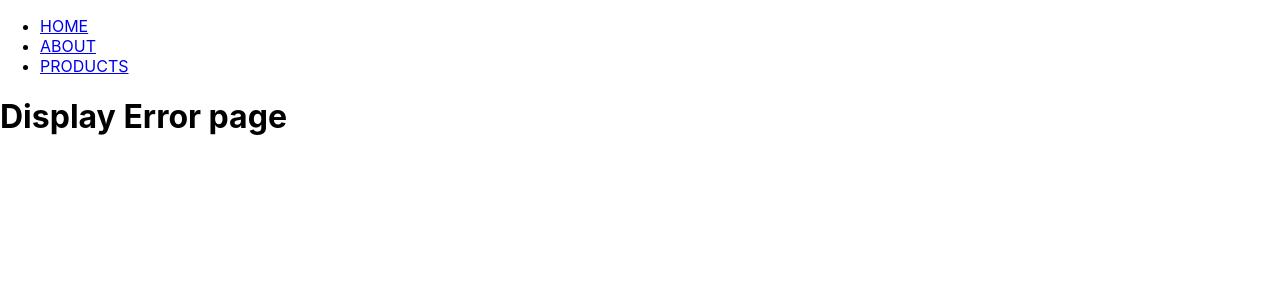
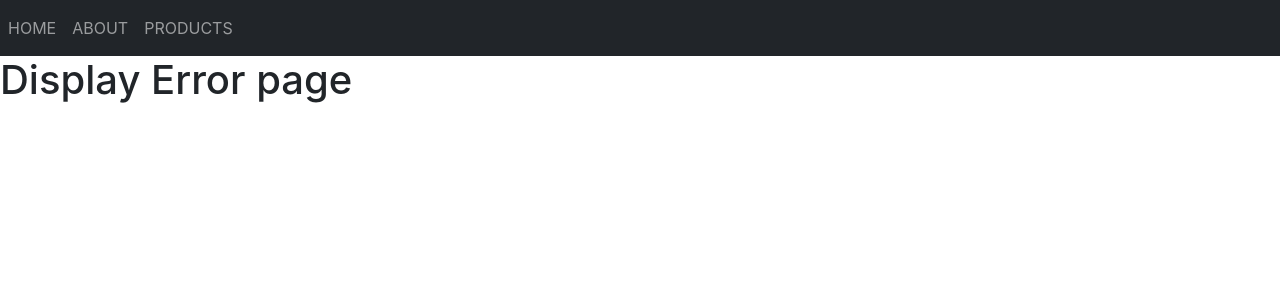
Before and after one commit to Meghna-GL/Assessment-2, a React (Create React App) app: page /LOGIN in a window 1280 px wide. Shown: the top 300 px of the page. Built offline with nearby package versions, Linux system fonts and the light colour scheme.

Commit message:
fix: Replace navbar with bootstrap navbar template and
...customised the header as per the requirement

```diff
--- a/public/index.html
+++ b/public/index.html
@@ -14,7 +14,9 @@
       manifest.json provides metadata used when your web app is installed on a
       user's mobile device or desktop. See https://developers.google.com/web/fundamentals/web-app-manifest/
     -->
+
     <link rel="manifest" href="%PUBLIC_URL%/manifest.json" />
+    <link href="https://cdn.jsdelivr.net/npm/bootstrap@5.0.2/dist/css/bootstrap.min.css" rel="stylesheet" integrity="sha384-EVSTQN3/azprG1Anm3QDgpJLIm9Nao0Yz1ztcQTwFspd3yD65VohhpuuCOmLASjC" crossorigin="anonymous">
     <!--
       Notice the use of %PUBLIC_URL% in the tags above.
       It will be replaced with the URL of the `public` folder during the build.
--- /dev/null
+++ b/src/Styling.css
@@ -0,0 +1,162 @@
+body {
+    width: 100%;
+    height: 100vh;
+    font-family: 'Roboto', sans-serif;
+    background-color: pink;
+    background-image: linear-gradient(rgba(0, 0, 0, 0.5), rgba(0, 0, 0, 0.5)), url('https://images.pexels.com/photos/36717/amazing-animal-beautiful-beautifull.jpg?cs=srgb&dl=pexels-pixabay-36717.jpg&fm=jpg');
+    background-position: center;
+    background-size: cover;
+    background-repeat: no-repeat;
+    background-attachment: fixed;
+    font-family: 'Franklin Gothic Medium', 'Arial Narrow', Arial, sans-serif;
+  }
+
+  .headingStyle {
+    /* background-color: ghostwhite; */
+    font-size: 2.5rem;
+    /* background-color: black;
+    background: rgba(255,255,255,0.3); */
+    color: white;
+    text-align: center;
+    padding-top: 2.8%;
+  }
+
+  .add-contact{
+    border-radius: 5px;
+    background-color: #f8f8ff33;
+    color: white;
+    text-align: center;
+    padding: 20px;
+    width: 60%;
+    margin-left: 20%;
+    transition: 0.5s;
+    /* margin-top: 10%; */
+  }
+
+  .add-contact:hover{
+    box-shadow: 0 0 13px white;
+  }
+
+  .user-form{
+    border-radius: 5px;
+    background-color: #f8f8ff33;
+    color: white;
+    text-align: center;
+    padding: 20px;
+    width: 60%;
+    margin-left: 20%;
+    transition: 0.5s;
+    /* margin-top: 10%; */
+  }
+
+  .user-form:hover{
+    box-shadow: 0 0 13px white;
+  }
+
+  input[type=text], select {
+    width: 100%;
+    padding: 12px 20px;
+    margin: 8px 0;
+    display: inline-block;
+    border: 1px solid #ccc;
+    border-radius: 4px;
+    box-sizing: border-box;
+  }
+
+  .country-ind {
+    color: green
+  }
+
+  .country-us {
+    color: blue
+  }
+
+
+  #body-header {
+    /* height: 20vh; */
+    opacity: 0.9;
+    font-size: 2em;
+    /* background-color: rgb(0, 0, 0); */
+    /* background-size: cover;
+      background-position: center;
+      background-attachment: fixed; */
+    padding-top: 1.2rem;
+    color: white;
+  }
+
+  /*-----------------------NAV BAR ELEMENTS-----------*/
+  .horizontal-list {
+    font-size: 2rem;
+    list-style: none;
+    padding-left: 0px;
+    text-align: right;
+  }
+
+  .horizontal-list li {
+    display: inline-block;
+    margin: 0px 25px 25px 0px;
+  }
+
+  .horizontal-list li a {
+    color: white;
+    text-decoration: none;
+    transition: color 0.5s;
+    ;
+  }
+
+  .horizontal-list li a:hover {
+    color: burlywood;
+
+  }
+
+  .formbox{
+    display: inline-block;
+  }
+
+  .searchbox{
+    display: inline-block;
+  }
+
+
+  .btnStyle{
+    background-color: rgba(0, 0, 0, 0.362);
+    color:  white;
+    border-radius: 10px;
+    /* box-shadow: 0 0 11px rgba(3, 155, 250, 0.722); */
+    transition: 0.5s;
+  }
+
+  .btnStyle:hover{
+    color: white;
+    box-shadow: 0 0 13px white;
+  }
+
+  .card{
+    border-left: 10px;
+    width: 340px;
+    height: 250px;
+    background-color: #f8f8ff33;
+    color: white;
+    display: inline-block;
+    justify-items: stretch;
+    /* text-align: left; */
+    border-radius: 10px;
+    padding: 15px 25px;
+    box-sizing: border-box;
+    cursor:pointer;
+    margin: 10px 15px;
+    transition: 0.5s;
+  }
+
+  /*------------------------------------------------------- CONTACT BOXES----------------------------------- */
+
+  .card:hover{
+
+      box-shadow: 0 0 13px white;
+
+  }
+
+
+  .margin-control{
+    margin: 30px 0px 0px 30px;
+  }
--- a/src/components/dashBoard.js/Header.js
+++ b/src/components/dashBoard.js/Header.js
@@ -3,9 +3,9 @@ import { NavLink } from "react-router-dom"
 const Header = () => {
     return (
         <>
-    <header>
+            <header id="body-header">
 
-            <nav>
+                {/* <nav>
                 <ul>
 
                     <li>
@@ -18,6 +18,27 @@ const Header = () => {
                         <NavLink to='/products'>PRODUCTS</NavLink>
                     </li>
                 </ul>
+            </nav> */}
+                <nav className="navbar navbar-expand-lg navbar-dark bg-dark">
+                    {/* <a className="navbar-brand" href="#">Navbar</a>
+                    <button className="navbar-toggler" type="button" data-toggle="collapse" data-target="#navbarNav" aria-controls="navbarNav" aria-expanded="false" aria-label="Toggle navigation">
+                        <span className="navbar-toggler-icon"></span>
+                    </button> */}
+                    <div className="collapse navbar-collapse" id="navbarNav">
+                        <ul className="navbar-nav horizontal-list text-left">
+                            <li className="nav-item active">
+                                <NavLink to='/' className="nav-link">HOME <span className="sr-only"></span></NavLink>
+                            </li>
+                            <li className="nav-item">
+
+                                <NavLink to='/about' className="nav-link">ABOUT</NavLink>
+                            </li>
+                            <li className="nav-item">
+
+                                <NavLink to='/products' className="nav-link">PRODUCTS</NavLink>
+                            </li>
+                        </ul>
+                    </div>
                 </nav>
 
 
@@ -28,3 +49,35 @@ const Header = () => {
 }
 
 export default Header
+
+
+/*
+
+
+<nav className="navbar navbar-expand-lg navbar-light bg-light">
+  <a className="navbar-brand" href="#">Navbar</a>
+  <button className="navbar-toggler" type="button" data-toggle="collapse" data-target="#navbarNav" aria-controls="navbarNav" aria-expanded="false" aria-label="Toggle navigation">
+    <span className="navbar-toggler-icon"></span>
+  </button>
+  <div className="collapse navbar-collapse" id="navbarNav">
+    <ul className="navbar-nav">
+      <li className="nav-item active">
+        // <a className="nav-link" href="#">Home <span className="sr-only">(current)</span></a>
+        <NavLink to='/' className="nav-link">HOME <span className="sr-only">(current)</span></NavLink>
+      </li>
+      <li className="nav-item">
+        // <a className="nav-link" href="#">Features</a>
+         <NavLink to='/about' className="nav-link">ABOUT</NavLink>
+      </li>
+      <li className="nav-item">
+        //<a className="nav-link" href="#">Pricing</a>
+         <NavLink to='/products' className="nav-link">PRODUCTS</NavLink>
+      </li>
+      <li className="nav-item">
+        <a className="nav-link disabled" href="#" tabindex="-1" aria-disabled="true">Disabled</a>
+      </li>
+    </ul>
+  </div>
+</nav>
+
+*/
```
Lines whose indentation alone changed are shown as unchanged.
